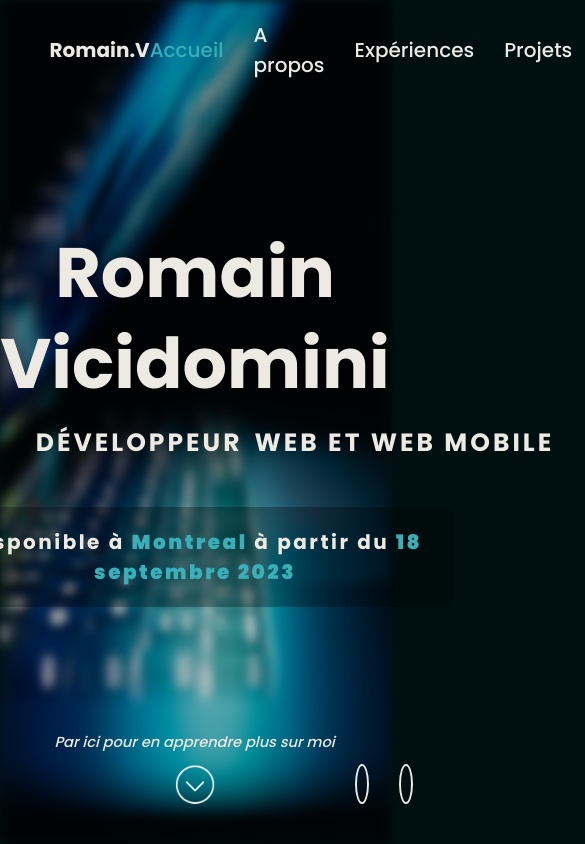
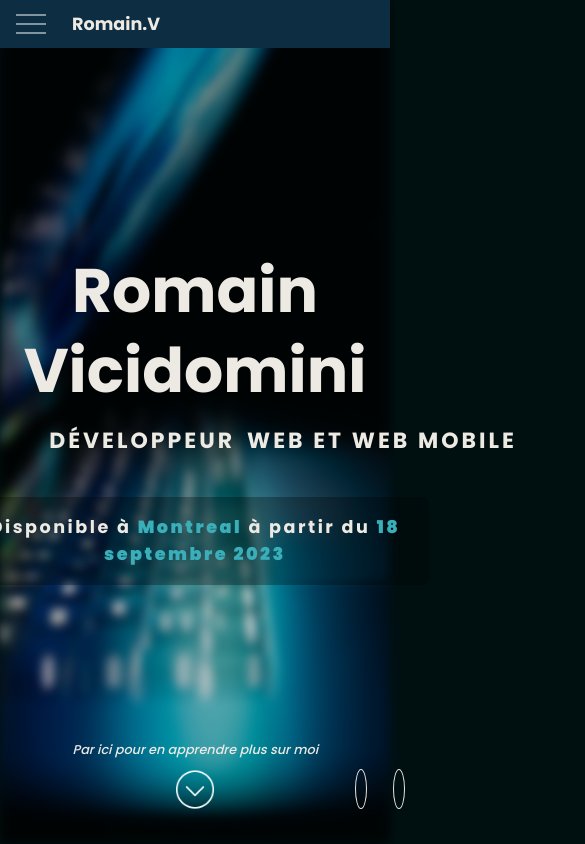
Before and after one commit to RomainVicidomini/Portfolio-VicidominiRomain, a React (Vite) app: page / in a window 390 px wide. Shown: the top 844 px of the page, 585 px wide, since content can reach past the window. Built offline with nearby package versions, Linux system fonts and the light colour scheme.

Commit message:
ajout nav bar responsive

```diff
--- a/src/components/Header/Header.tsx
+++ b/src/components/Header/Header.tsx
@@ -4,10 +4,13 @@ import logo from '../../assets/menu.svg';
 
 function Header() {
   const headerRef = useRef<HTMLDivElement>(null);
+  const btnMenuRef = useRef<HTMLButtonElement>(null);
+  const navBarRef = useRef<HTMLElement>(null);
   useEffect(() => {
     const posHeader = () => {
       const currentScrollPos = window.pageYOffset;
       const headerElement = headerRef.current;
+
       if (headerElement !== null) {
         if (currentScrollPos < 100) {
           headerElement.classList.remove('header__hidden');
@@ -19,6 +22,10 @@ function Header() {
 
     window.addEventListener('scroll', posHeader);
   }, []);
+  const menuOnClick = () => {
+    const navBarElement = navBarRef.current;
+    navBarElement?.classList.toggle('active');
+  };
 
   const handleDownload = () => {
     fetch('CV_RomainVicidomini.pdf').then((response) => {
@@ -36,12 +43,12 @@ function Header() {
   return (
     <header ref={headerRef} className="header">
       <div className="header__left">
-        <button type="button">
+        <button ref={btnMenuRef} type="button" onClick={menuOnClick}>
           <img className="header__menu" src={logo} alt="Logo" />
         </button>
         <h1 className="header__title">Romain.V</h1>
       </div>
-      <nav className="header__link">
+      <nav ref={navBarRef} className="header__link">
         <a href="#home" className="header__active">
           Accueil
         </a>
--- a/src/components/Header/header.scss
+++ b/src/components/Header/header.scss
@@ -1,4 +1,5 @@
 @import '../../styles/variables';
+
 
 .header {
 	background-color:transparent;
@@ -20,17 +21,13 @@
   &__hidden{
     top: -100px;
   }
-  &__logo{
-    font-size: 2.5rem;
-    font-weight: 700;
-  }
   &__left{
     display: flex;
     gap:3rem;
     align-items: center;
   }
   &__menu{
-    height: 3rem;
+    height: 30px;
     cursor: pointer;
     display: none;
   }
@@ -74,3 +71,53 @@
   }
 
 }
+
+@media (max-width:1200px){
+  .header {
+    padding: 1rem 3% 0 3%;
+  }
+}
+
+@media (max-width:768px){
+  .header {
+    padding: 1rem 4% 1rem 4%;
+    background-color: $color-bg-2;
+    &__left{
+      width: 100%;
+    }
+    &__menu{
+      display: block;
+    }
+    &__active{
+      color:$color-secondary;
+    }
+    &__link{
+      position: absolute;
+      top: 100%;
+      left:-100%;
+      gap:0;
+      width: 100%;
+      flex-direction: column;
+      padding: 1rem 4%;
+      background-color: $color-bg-2;
+      box-shadow: 0 0.5rem 1rem rgba(0,0,0,0.2);
+      color:$color;
+      transition: 0.25s ease;
+      a{
+        display: block;
+        margin:2rem;
+        &:hover{
+          color:$color-secondary;
+        }
+      }
+    }
+
+    &__resume{
+      width: 100px;
+      margin-left: 1rem;
+    }
+  }
+  .active{
+    left: 0;
+  }
+}
--- a/src/styles/index.scss
+++ b/src/styles/index.scss
@@ -25,3 +25,9 @@ body{
 	background-color: $color-bg;
 	width: 100%;
 }
+
+@media (max-width:1200px){
+	html {
+		font-size: 55%;
+	}
+}
```
